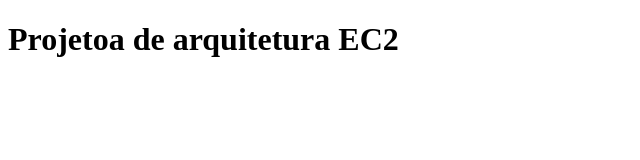
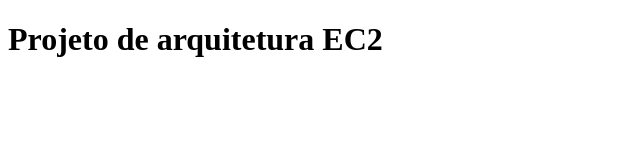
Before and after one commit to caroline06mog-alt/Projeto-de-arquitetura-em-formato-EC2, a plain HTML site: page index.html in a window 1280 px wide. Shown: the whole page, without its empty margins (0-640 px from the left). Drawn offline with Linux system fonts and the light colour scheme.

Commit message:
first commit

```diff
--- a/index.html
+++ b/index.html
@@ -6,6 +6,6 @@
     <title>Document</title>
 </head>
 <body>
-    <h1>Projetoa de arquitetura EC2</h1>
+    <h1>Projeto de arquitetura EC2</h1>
 </body>
 </html>
```
